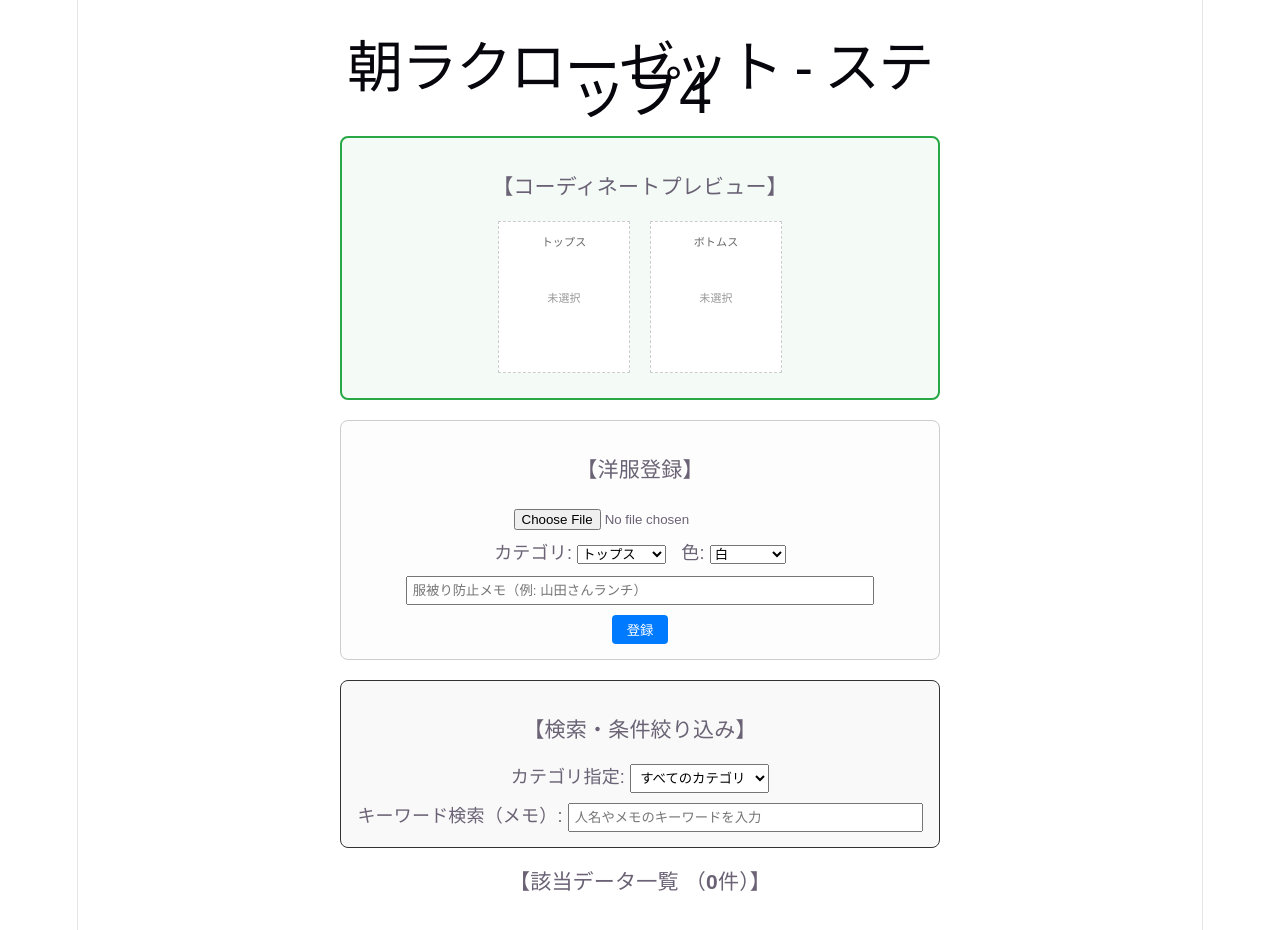
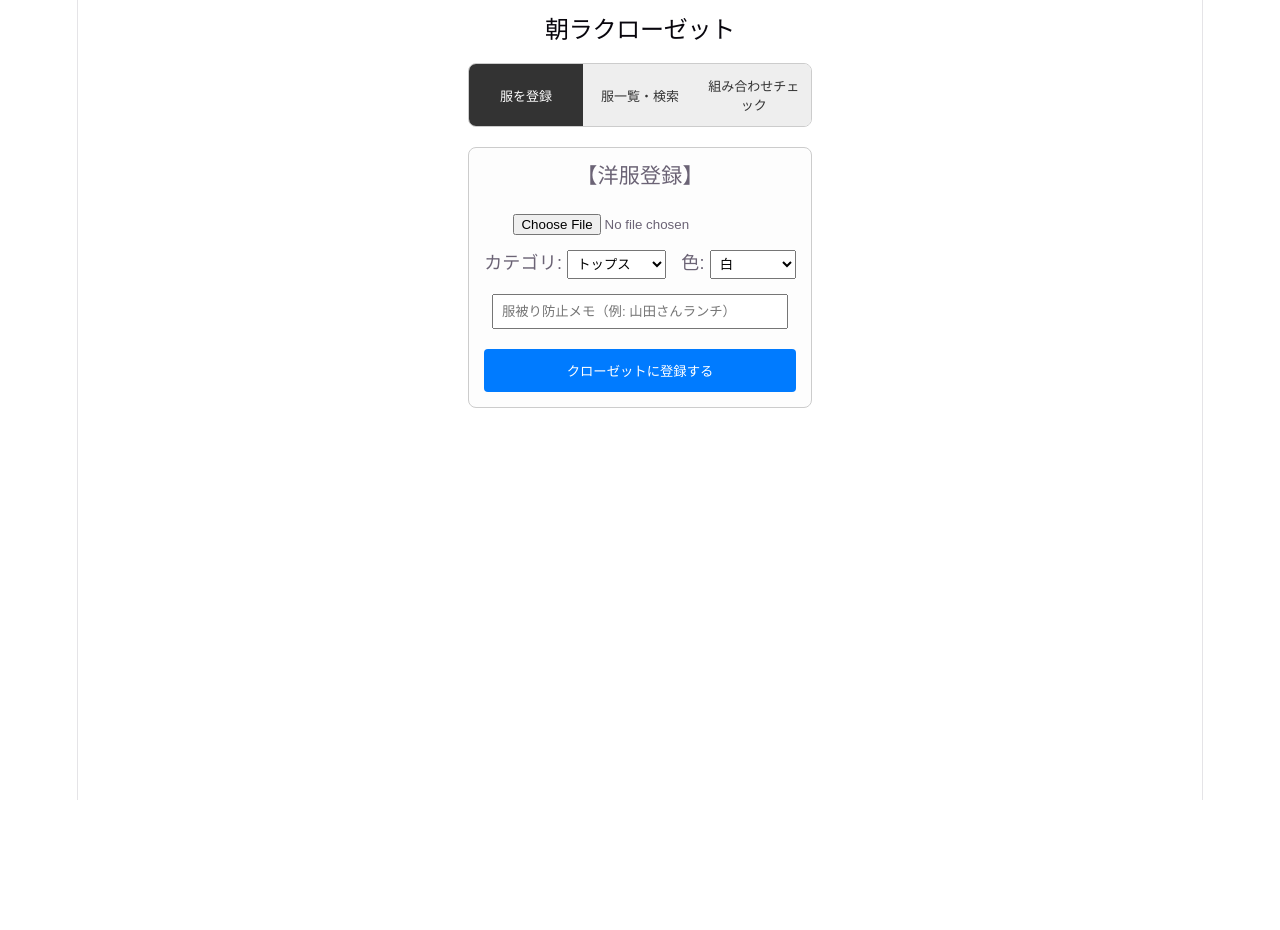
Before and after one commit to kapriko813-sketch/asa-raku, a React (Vite) app: page / in a window 1280 px wide. Shown: the top 930 px of the page. After the commit the page ends 800 px from the top, so only its background shows below. Built offline with nearby package versions, Linux system fonts and the light colour scheme.

Commit message:
Update App.jsx

```diff
--- a/src/App.jsx
+++ b/src/App.jsx
@@ -2,12 +2,15 @@ import React, { useState, useEffect } from 'react';
 import Dexie from 'dexie';
 
 // データベースの定義
-const db = new Dexie('asaRakuDatabase_v4');
+const db = new Dexie('asaRakuDatabase_v5');
 db.version(1).stores({
   clothes: '++id, category, memo, image, color'
 });
 
 function App() {
+  // --- 🌟 タブ管理用の状態（'register', 'list', 'preview'） ---
+  const [activeTab, setActiveTab] = useState('register');
+
   // --- 登録用の状態 ---
   const [category, setCategory] = useState('トップス');
   const [memo, setMemo] = useState('');
@@ -18,7 +21,7 @@ function App() {
   const [searchCategory, setSearchCategory] = useState('すべて');
   const [searchWord, setSearchWord] = useState('');
 
-  // --- 🌟 プレビュー（コーディネート選択）用の状態 ---
+  // --- プレビュー（コーディネート選択）用の状態 ---
   const [selectedTop, setSelectedTop] = useState(null);
   const [selectedBottom, setSelectedBottom] = useState(null);
 
@@ -77,14 +80,15 @@ function App() {
     setMemo('');
     setImageSrc(null);
     document.getElementById('fileInput').value = '';
+    alert('クローゼットに登録しました！');
     refreshClothes();
+    // 登録完了後、自動的に一覧タブに移動するとスムーズです
+    setActiveTab('list');
   };
 
   const handleDelete = async (id) => {
-    // 選択中のプレビューが削除されたらクリアする
     if (selectedTop?.id === id) setSelectedTop(null);
     if (selectedBottom?.id === id) setSelectedBottom(null);
-
     await db.clothes.delete(id);
     refreshClothes();
   };
@@ -96,65 +100,53 @@ function App() {
     return matchCategory && matchWord;
   });
 
+  // スタイル用：タブの共通デザイン
+  const tabStyle = (tabName) => ({
+    flex: 1,
+    padding: '12px 5px',
+    cursor: 'pointer',
+    backgroundColor: activeTab === tabName ? '#333' : '#eee',
+    color: activeTab === tabName ? '#fff' : '#333',
+    border: 'none',
+    fontWeight: 'bold',
+    fontSize: '13px',
+    textAlign: 'center',
+    transition: '0.2s'
+  });
+
   return (
-    // translate="no" を入れることで、ブラウザの勝手な自動翻訳を強力にブロックします
-    <div translate="no" style={{ padding: '20px', fontFamily: 'sans-serif', maxWidth: '600px', margin: '0 auto' }}>
-      <h1>朝ラクローゼット - ステップ4</h1>
+    <div translate="no" style={{ padding: '15px', fontFamily: 'sans-serif', maxWidth: '600px', margin: '0 auto' }}>
+      <h2 style={{ textAlign: 'center', marginBottom: '20px' }}>朝ラクローゼット</h2>
 
-      {/* 🌟 【追加】上下コーディネートプレビューエリア */}
-      <div style={{ marginBottom: '20px', padding: '15px', border: '2px solid #28a745', borderRadius: '8px', backgroundColor: '#f4fbf7', textAlign: 'center' }}>
-        <h3>【コーディネートプレビュー】</h3>
-        <div style={{ display: 'flex', justifyContent: 'center', gap: '20px', marginBottom: '10px' }}>
-          {/* トップス選択枠 */}
-          <div style={{ width: '120px', minHeight: '140px', border: '1px dashed #ccc', padding: '5px', backgroundColor: '#fff' }}>
-            <span style={{ fontSize: '11px', color: '#666' }}>トップス</span>
-            {selectedTop ? (
-              <img src={selectedTop.image} alt="Top" style={{ width: '100%', height: '110px', objectFit: 'cover', marginTop: '5px' }} />
-            ) : (
-              <p style={{ fontSize: '11px', color: '#999', marginTop: '30px' }}>未選択</p>
-            )}
-          </div>
-          {/* ボトムス選択枠 */}
-          <div style={{ width: '120px', minHeight: '140px', border: '1px dashed #ccc', padding: '5px', backgroundColor: '#fff' }}>
-            <span style={{ fontSize: '11px', color: '#666' }}>ボトムス</span>
-            {selectedBottom ? (
-              <img src={selectedBottom.image} alt="Bottom" style={{ width: '100%', height: '110px', objectFit: 'cover', marginTop: '5px' }} />
-            ) : (
-              <p style={{ fontSize: '11px', color: '#999', marginTop: '30px' }}>未選択</p>
-            )}
-          </div>
-        </div>
-        {(selectedTop || selectedBottom) && (
-          <button
-            onClick={() => { setSelectedTop(null); setSelectedBottom(null); }}
-            style={{ fontSize: '11px', padding: '3px 10px' }}
-          >
-            プレビューをリセット
-          </button>
-        )}
+      {/* 🌟 画面最上部のタブメニュー */}
+      <div style={{ display: 'flex', borderRadius: '8px', overflow: 'hidden', marginBottom: '20px', border: '1px solid #ccc' }}>
+        <button onClick={() => setActiveTab('register')} style={tabStyle('register')}>服を登録</button>
+        <button onClick={() => setActiveTab('list')} style={tabStyle('list')}>服一覧・検索</button>
+        <button onClick={() => setActiveTab('preview')} style={tabStyle('preview')}>組み合わせチェック</button>
       </div>
 
-      {/* 登録フォーム */}
-      <form onSubmit={handleAdd} style={{ marginBottom: '20px', padding: '15px', border: '1px solid #ccc', borderRadius: '8px', backgroundColor: '#fdfdfd' }}>
-        <h3>【洋服登録】</h3>
-        <input id="fileInput" type="file" accept="image/*" onChange={handleImageChange} style={{ marginBottom: '10px' }} />
+      {/* ------------------ ① 服を登録タブ ------------------ */}
+      {activeTab === 'register' && (
+        <form onSubmit={handleAdd} style={{ padding: '15px', border: '1px solid #ccc', borderRadius: '8px', backgroundColor: '#fdfdfd' }}>
+          <h3 style={{ marginTop: 0 }}>【洋服登録】</h3>
+          <input id="fileInput" type="file" accept="image/*" onChange={handleImageChange} style={{ marginBottom: '15px' }} />
 
           {imageSrc && (
             <div style={{ margin: '10px 0' }}>
-            <img src={imageSrc} alt="Preview" style={{ width: '100px', borderRadius: '4px' }} />
+              <img src={imageSrc} alt="Preview" style={{ width: '120px', borderRadius: '4px' }} />
             </div>
           )}
 
-        <div style={{ marginBottom: '10px' }}>
+          <div style={{ marginBottom: '15px' }}>
             <label>カテゴリ: </label>
-          <select value={category} onChange={(e) => setCategory(e.target.value)}>
+            <select value={category} onChange={(e) => setCategory(e.target.value)} style={{ padding: '5px' }}>
               <option value="トップス">トップス</option>
               <option value="ボトムス">ボトムス</option>
               <option value="ワンピース">ワンピース</option>
             </select>
 
             <label style={{ marginLeft: '15px' }}>色: </label>
-          <select value={color} onChange={(e) => setColor(e.target.value)}>
+            <select value={color} onChange={(e) => setColor(e.target.value)} style={{ padding: '5px' }}>
               <option value="白">白</option>
               <option value="黒">黒</option>
               <option value="青">青</option>
@@ -163,21 +155,28 @@ function App() {
             </select>
           </div>
 
+          <div style={{ marginBottom: '20px' }}>
             <input
               type="text"
               placeholder="服被り防止メモ（例: 山田さんランチ）"
               value={memo}
               onChange={(e) => setMemo(e.target.value)}
-          style={{ width: '80%', padding: '5px', marginBottom: '10px' }}
+              style={{ width: '95%', padding: '8px', boxSizing: 'border-box' }}
             />
-        <br />
-        <button type="submit" style={{ padding: '5px 15px', backgroundColor: '#007bff', color: '#fff', border: 'none', borderRadius: '4px' }}>登録</button>
+          </div>
+
+          <button type="submit" style={{ width: '100%', padding: '12px', backgroundColor: '#007bff', color: '#fff', border: 'none', borderRadius: '4px', fontWeight: 'bold' }}>
+            クローゼットに登録する
+          </button>
         </form>
+      )}
 
-      {/* 検索・絞り込みエリア */}
+      {/* ------------------ ② 服一覧・検索タブ ------------------ */}
+      {activeTab === 'list' && (
+        <div>
+          {/* 検索・絞り込み条件エリア */}
           <div style={{ marginBottom: '20px', padding: '15px', border: '1px solid #333', borderRadius: '8px', backgroundColor: '#f9f9f9' }}>
-        <h3>【検索・条件絞り込み】</h3>
-
+            <h3 style={{ marginTop: 0 }}>【検索・条件絞り込み】</h3>
             <div style={{ marginBottom: '10px' }}>
               <label>カテゴリ指定: </label>
               <select value={searchCategory} onChange={(e) => setSearchCategory(e.target.value)} style={{ padding: '5px' }}>
@@ -187,15 +186,14 @@ function App() {
                 <option value="ワンピース">ワンピース</option>
               </select>
             </div>
-
             <div>
-          <label>キーワード検索（メモ）: </label>
+              <label style={{ display: 'block', marginBottom: '5px' }}>キーワード検索（メモ）: </label>
               <input
                 type="text"
                 placeholder="人名やメモのキーワードを入力"
                 value={searchWord}
                 onChange={(e) => setSearchWord(e.target.value)}
-            style={{ padding: '5px', width: '60%' }}
+                style={{ padding: '8px', width: '95%', boxSizing: 'border-box' }}
               />
             </div>
           </div>
@@ -211,13 +209,13 @@ function App() {
                 </div>
                 <div style={{ fontSize: '11px', color: '#666', minHeight: '32px', margin: '4px 0' }}>{item.memo}</div>
 
-            {/* 🌟 【追加】プレビューへ送るボタン */}
+                {/* プレビュー選択ショートカット */}
                 <div style={{ marginBottom: '8px' }}>
                   {item.category === 'トップス' && (
-                <button onClick={() => setSelectedTop(item)} style={{ fontSize: '11px', padding: '2px 5px', width: '100%' }}>トップスに選択</button>
+                    <button onClick={() => { setSelectedTop(item); alert('トップスに選択しました。組み合わせタブで確認できます！'); }} style={{ fontSize: '11px', padding: '4px 5px', width: '100%' }}>プレビュー用に選択</button>
                   )}
                   {item.category === 'ボトムス' && (
-                <button onClick={() => setSelectedBottom(item)} style={{ fontSize: '11px', padding: '2px 5px', width: '100%' }}>ボトムスに選択</button>
+                    <button onClick={() => { setSelectedBottom(item); alert('ボトムスに選択しました。組み合わせタブで確認できます！'); }} style={{ fontSize: '11px', padding: '4px 5px', width: '100%' }}>プレビュー用に選択</button>
                   )}
                 </div>
 
@@ -228,6 +226,46 @@ function App() {
             ))}
           </div>
         </div>
+      )}
+
+      {/* ------------------ ③ 組み合わせチェックタブ ------------------ */}
+      {activeTab === 'preview' && (
+        <div style={{ padding: '15px', border: '1px solid #ccc', borderRadius: '8px', backgroundColor: '#f4fbf7', textAlign: 'center' }}>
+          <h3 style={{ marginTop: 0 }}>【コーディネートプレビュー】</h3>
+
+          <div style={{ display: 'flex', justifyContent: 'center', gap: '20px', marginBottom: '15px' }}>
+            {/* トップス選択枠 */}
+            <div style={{ width: '140px', minHeight: '160px', border: '1px dashed #ccc', padding: '5px', backgroundColor: '#fff' }}>
+              <div style={{ fontSize: '12px', fontWeight: 'bold', color: '#666' }}>トップス</div>
+              {selectedTop ? (
+                <img src={selectedTop.image} alt="Top" style={{ width: '100%', height: '130px', objectFit: 'cover', marginTop: '5px' }} />
+              ) : (
+                <p style={{ fontSize: '11px', color: '#999', marginTop: '45px' }}>一覧タブから<br />選択してください</p>
+              )}
+            </div>
+
+            {/* ボトムス選択枠 */}
+            <div style={{ width: '140px', minHeight: '160px', border: '1px dashed #ccc', padding: '5px', backgroundColor: '#fff' }}>
+              <div style={{ fontSize: '12px', fontWeight: 'bold', color: '#666' }}>ボトムス</div>
+              {selectedBottom ? (
+                <img src={selectedBottom.image} alt="Bottom" style={{ width: '100%', height: '130px', objectFit: 'cover', marginTop: '5px' }} />
+              ) : (
+                <p style={{ fontSize: '11px', color: '#999', marginTop: '45px' }}>一覧タブから<br />選択してください</p>
+              )}
+            </div>
+          </div>
+
+          {(selectedTop || selectedBottom) && (
+            <button
+              onClick={() => { setSelectedTop(null); setSelectedBottom(null); }}
+              style={{ padding: '6px 15px', fontSize: '12px', borderRadius: '4px', cursor: 'pointer' }}
+            >
+              選択をリセット
+            </button>
+          )}
+        </div>
+      )}
+    </div>
   );
 }
 
```
Lines whose indentation alone changed are shown as unchanged.
